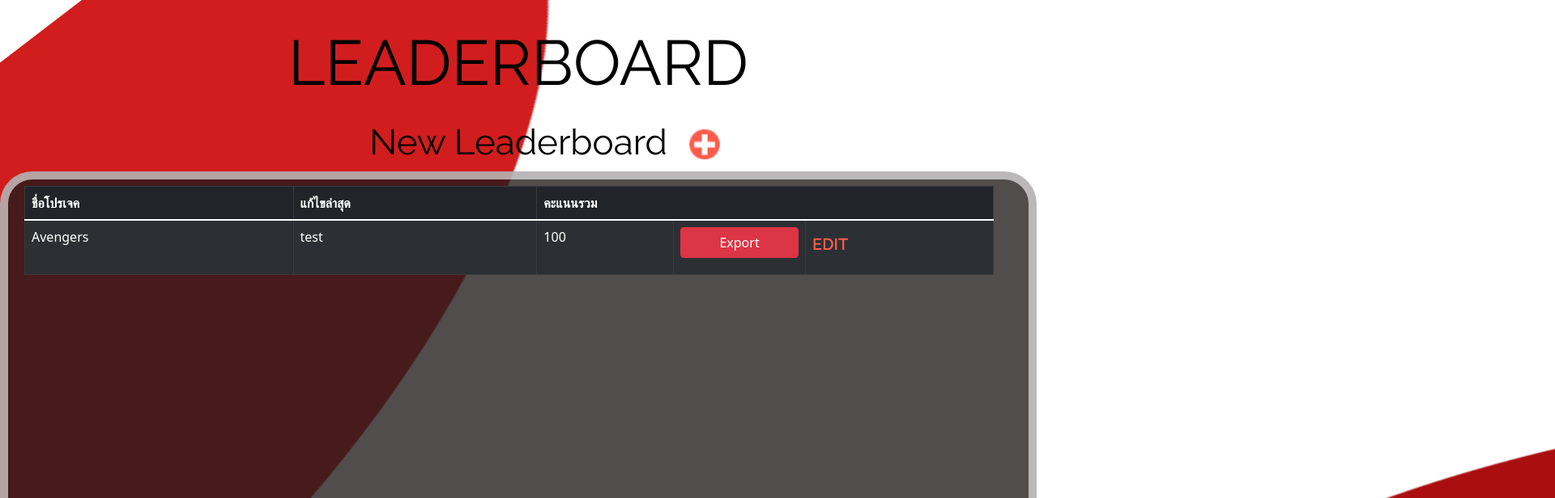
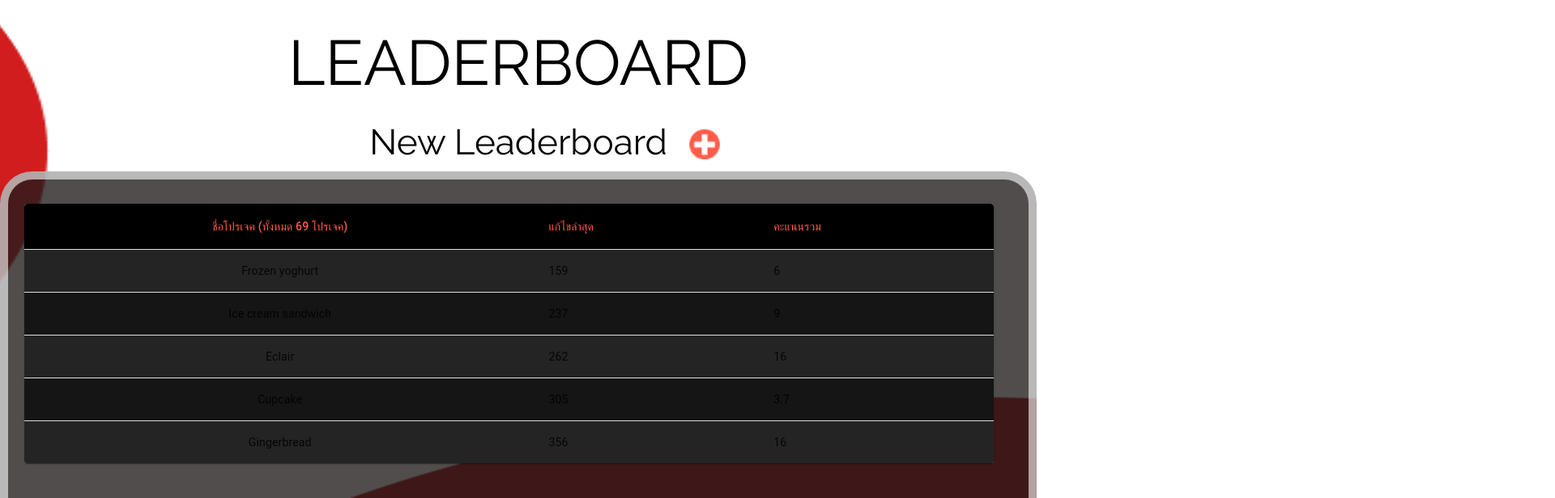
Before and after one commit to Suwipathuesayom/Base-playhouse-leaderboard, a React (Create React App) app: page /AdminLeaderboard in a window 1280 px wide. Shown: the top 616 px of the page at 81% size, 1920 px wide, since content can reach past the window. Built offline with nearby package versions, Linux system fonts and the light colour scheme.

Commit message:
adminTable

```diff
--- a/package.json
+++ b/package.json
@@ -11,6 +11,7 @@
     "@testing-library/jest-dom": "^5.16.4",
     "@testing-library/react": "^13.3.0",
     "@testing-library/user-event": "^13.5.0",
+    "autoprefixer": "10.4.5",
     "bootstrap": "^5.1.3",
     "file-saver": "^2.0.5",
     "react": "^18.1.0",
@@ -39,6 +40,9 @@
       "react-app/jest"
     ]
   },
+  "resolutions": {
+    "autoprefixer": "10.4.5"
+  },
   "browserslist": {
     "production": [
       ">0.2%",
--- a/src/App.js
+++ b/src/App.js
@@ -7,6 +7,7 @@
 import Learner from './pages/Learner';
 import './App.css';
 import AdminLeaderboard from './pages/Admin/AdminLeaderboard';
+
 
 
 function App() {
--- a/src/assets/Styles/AdminDashboard.css
+++ b/src/assets/Styles/AdminDashboard.css
@@ -62,11 +62,10 @@
 }
 
 .circle1 {
-  position: relative;
+  position: absolute;
   width: 788px;
   height: 706.48px;
-  left: -419px;
-  transform: rotate(-37.53deg);
+  left: -1219px;
 }
 .circle2 {
   position: absolute;
@@ -83,20 +82,5 @@
   margin-right: 20px;
 }
 
-.table-container th,
-td,
-tr {
-  color: white;
-}
 
-.Edit-Txt {
-  font-family: "Raleway";
-  font-style: normal;
-  font-weight: bold;
-  font-size: 20px;
-  line-height: 42px;
-
-  color: #ff5b4a;
-  text-transform: uppercase;
-  cursor: pointer;
-}
+/* */
--- a/src/components/AdminTable.js
+++ b/src/components/AdminTable.js
@@ -1,154 +1,68 @@
-import React, { useState } from "react";
-import { Table, Button, Modal, Form } from "react-bootstrap";
-import data from "../../src/mock.js";
-import "../../src/assets/styles/AdminDashboard.css";
-// import EditableRow from "./EditableRow";
-import ReactHTMLTableToExcel from "react-html-table-to-excel";
+import * as React from "react";
+import { styled } from "@mui/material/styles";
+import Table from "@mui/material/Table";
+import TableBody from "@mui/material/TableBody";
+import TableCell, { tableCellClasses } from "@mui/material/TableCell";
+import TableContainer from "@mui/material/TableContainer";
+import TableHead from "@mui/material/TableHead";
+import TableRow from "@mui/material/TableRow";
+import Paper from "@mui/material/Paper";
 
-function AdminTable() {
-  const [show, setShow] = useState(false);
-  const [project, setProject] = useState(data);
+const StyledTableCell = styled(TableCell)(({ theme }) => ({
+  [`&.${tableCellClasses.head}`]: {
+    backgroundColor: theme.palette.common.black,
+    color: "#FF5B4A",
+  },
+  [`&.${tableCellClasses.body}`]: {
+    fontSize: 14,
+  },
+}));
 
-  const handleClose = () => setShow(false);
-  const handleShow = () => setShow(true);
+const StyledTableRow = styled(TableRow)(({ theme }) => ({
+  "&:nth-of-type(odd)": {
+    backgroundColor: "#242424",
+  },
+  // hide last border
+  "&:last-child td, &:last-child th": {
+    border: 0,
+  },
+}));
 
+function createData(name, lastEdit, total) {
+  return { name, lastEdit, total };
+}
+
+const rows = [
+  createData("Frozen yoghurt", 159, 6.0),
+  createData("Ice cream sandwich", 237, 9.0),
+  createData("Eclair", 262, 16.0),
+  createData("Cupcake", 305, 3.7),
+  createData("Gingerbread", 356, 16.0),
+];
+
+export default function CustomizedTables() {
   return (
-    <div className="table-container mt-2">
-      <form>
-        <Table striped bordered variant="dark" hover id="adminTable">
-          <thead>
-            <tr>
-              <th>ชื่อโปรเจค</th>
-              <th>แก้ไขล่าสุด</th>
-              <th colSpan={3}>คะแนนรวม</th>
-            </tr>
-          </thead>
-          <tbody>
-            {project.map((project, index) => (
-              <tr key={index}>
-                <td>{project.name}</td>
-                {console.log(project.people)}
-                <td>
-                  {project.people?.map((person, index) => {
-                    return (
-                      <tr key={index}>
-                        <td>{person.firstName}</td>
-                      </tr>
-                    );
-                  })}
-                </td>
-                <td>
-                  {project.people?.map((person, index) => {
-                    return (
-                      <tr key={index}>
-                        <td>{person.score}</td>
-                      </tr>
-                    );
-                  })}
-                </td>
-
-                {/* {console.log(project)} */}
-                <td>
-                  <div className="btn-group">
-                    <Button
-                      variant="danger"
-                      onClick={handleShow}
-                      style={{ width: 10 }}
-                    >
-                      Export
-                    </Button>
-                  </div>
-                </td>
-                <td>
-                  <h4 className="Edit-Txt" type="buttonText">
-                    Edit
-                  </h4>
-                </td>
-              </tr>
-            ))}
-          </tbody>
-        </Table>
-      </form>
-
-      <Modal
-        show={show}
-        onHide={handleClose}
-        size="lg"
-        aria-labelledby="contained-modal-title-vcenter"
-        centered
-        dialogClassName="My-modal"
-      >
-        <Modal.Header
-          style={{ background: "#151515", height: 100, color: "white" }}
-          closeButton
-        >
-          <Modal.Title>
-            <div className="title-modal mt-2">
-              <h3>Export Project</h3>
-              <p className="Avengers-title">Avengers</p>
-            </div>
-          </Modal.Title>
-        </Modal.Header>
-        <Modal.Body style={{ background: "#242424", fontSize: 20 }}>
-          <Form>
-            <Form.Group className="mb-3" controlId="exampleForm.ControlInput1">
-              <Form.Label className="text-bold">Speaker</Form.Label>
-              <Form.Control
-                type="url"
-                placeholder="https://www.youtube.com/watch?v=dQw4w9WgXcQ"
-                autoFocus
-              />
-            </Form.Group>
-            <Form.Group className="mb-3" controlId="exampleForm.ControlInput1">
-              <Form.Label>Leaner</Form.Label>
-              <Form.Control
-                type="url"
-                placeholder="https//google.com"
-                autoFocus
-              />
-            </Form.Group>
-            <Form.Group
-              className="mb-3"
-              controlId="exampleForm.ControlTextarea1"
-            >
-              <Form.Label>Mentor/Judge</Form.Label>
-              <Form.Control
-                type="url"
-                placeholder="https//some_really_long_url.com"
-                autoFocus
-              />
-            </Form.Group>
-            <Form.Group
-              className="mb-3"
-              controlId="exampleForm.ControlTextarea1"
-            >
-              <Form.Label>
-                Excel <br />{" "}
-                <ReactHTMLTableToExcel
-                  className="btn btn-danger"
-                  table="adminTable"
-                  filename="Table Excel file"
-                  sheet="Sheet"
-                  buttonText="Download"
-                />
-              </Form.Label>
-            </Form.Group>
-          </Form>
-        </Modal.Body>
-        <Modal.Footer
-          style={{
-            background: "#242424",
-            fontSize: 35,
-            color: "#FF5B4A",
-            cursor: "pointer",
-          }}
-          onClick={handleClose}
-        >
-          <p>ปิด</p>
-        </Modal.Footer>
-      </Modal>
-    </div>
+    <TableContainer component={Paper} style={{ marginTop: 30 }}>
+      <Table sx={{ minWidth: 700 }} aria-label="customized table">
+        <TableHead>
+          <TableRow>
+            <StyledTableCell align="center">ชื่อโปรเจค (ทั้งหมด 69 โปรเจค)</StyledTableCell>
+            <StyledTableCell align="left">แก้ไขล่าสุด</StyledTableCell>
+            <StyledTableCell align="left">คะแนนรวม</StyledTableCell>
+          </TableRow>
+        </TableHead>
+        <TableBody style={{ backgroundColor: "#151515"}}>
+          {rows.map((row) => (
+            <StyledTableRow key={row.name}>
+              <StyledTableCell align="center" component="th" scope="row">
+                {row.name}
+              </StyledTableCell>
+              <StyledTableCell align="left">{row.lastEdit}</StyledTableCell>
+              <StyledTableCell align="left">{row.total}</StyledTableCell>
+            </StyledTableRow>
+          ))}
+        </TableBody>
+      </Table>
+    </TableContainer>
   );
 }
-
-export default AdminTable;
--- a/src/pages/Admin/AdminLeaderboard.js
+++ b/src/pages/Admin/AdminLeaderboard.js
@@ -2,11 +2,10 @@
 import "../../assets/styles/AdminDashboard.css";
 import plusIcon from "../../assets/images/PlusIcon.svg";
 import circle1 from "../../assets/images/circle1.png";
-import circle2 from "../../assets/images/circle2.png"
+import circle2 from "../../assets/images/circle2.png";
 import AdminTable from "../../components/AdminTable";
 
 function AdminLeaderboard() {
-
   return (
     <div>
       <img src={circle1} alt="circle1" className="circle1" />
@@ -19,10 +18,9 @@
       </div>
       <div className="admin-body">
         <div className="admin-table">
-        <AdminTable />
+          <AdminTable />
         </div>
       </div>
-
     </div>
   );
 }
```
Also changed, not shown: 1 other file (tests, documents, lock files or other folders).
